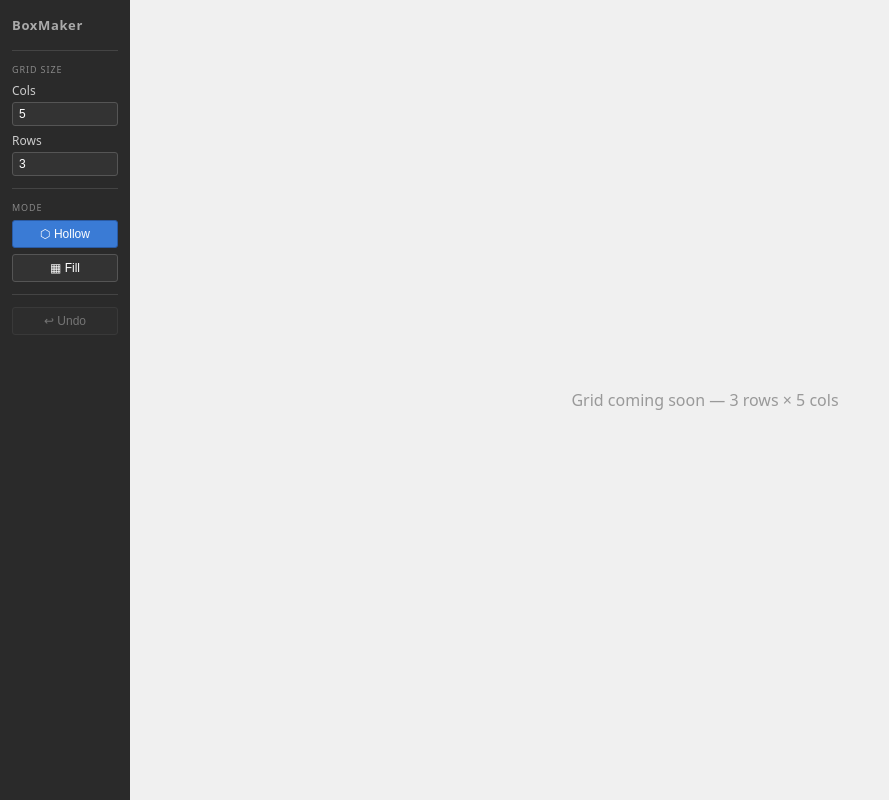
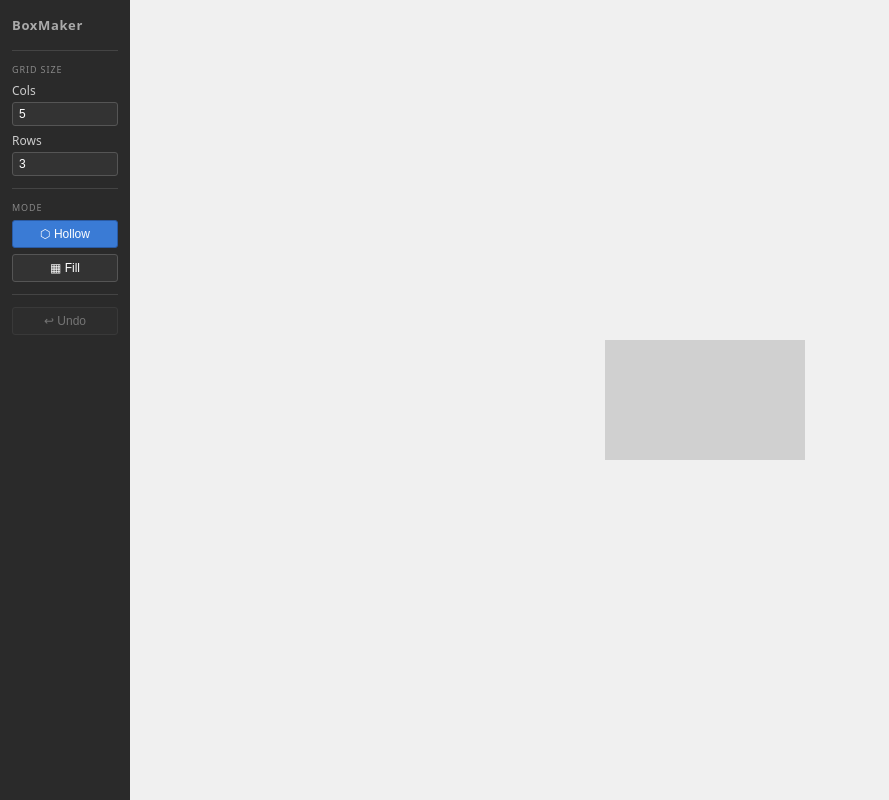
Before and after one commit to mykkro/boxmaker, a Svelte app: page / in a window 1280 px wide. Shown: the whole page, without its empty margins (0-889 px from the left). Built offline with nearby package versions, Linux system fonts and the light colour scheme.

Commit message:
feat: add SVG cell layer to GridDesigner

```diff
--- a/src/GridDesigner.svelte
+++ b/src/GridDesigner.svelte
@@ -1,5 +1,29 @@
 <script>
+  const CELL_SIZE = 40
+
   let { cells, mode, oncommit } = $props()
+
+  const rows = $derived(cells.length)
+  const cols = $derived(cells[0]?.length ?? 0)
+  const svgWidth = $derived(cols * CELL_SIZE)
+  const svgHeight = $derived(rows * CELL_SIZE)
 </script>
 
-<p style="color:#999">Grid coming soon — {cells.length} rows × {cells[0]?.length ?? 0} cols</p>
+<svg
+  width={svgWidth}
+  height={svgHeight}
+  style="cursor: crosshair; user-select: none; display: block;"
+>
+  <!-- Cell layer -->
+  {#each cells as row, r}
+    {#each row as solid, c}
+      <rect
+        x={c * CELL_SIZE}
+        y={r * CELL_SIZE}
+        width={CELL_SIZE}
+        height={CELL_SIZE}
+        fill={solid ? '#d0d0d0' : '#3a7bd5'}
+      />
+    {/each}
+  {/each}
+</svg>
```
Also changed, not shown: 1 other file (tests, documents, lock files or other folders).
